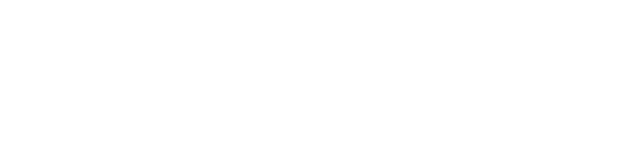
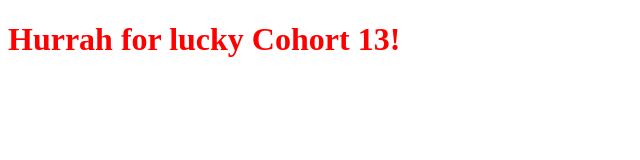
Before and after one commit to aoswalt/aoswalt.github.io, a plain HTML site: page index.html in a window 1280 px wide. Shown: the whole page, without its empty margins (0-640 px from the left). Drawn offline with Linux system fonts and the light colour scheme.

Commit message:
Missing file from commit

```diff
--- a/index.html
+++ b/index.html
@@ -7,6 +7,6 @@
   <link rel="stylesheet" href="styles/main.css">
 </head>
 <body>
-
+  <h1>Hurrah for lucky Cohort 13!</h1>
 </body>
 </html>
```
